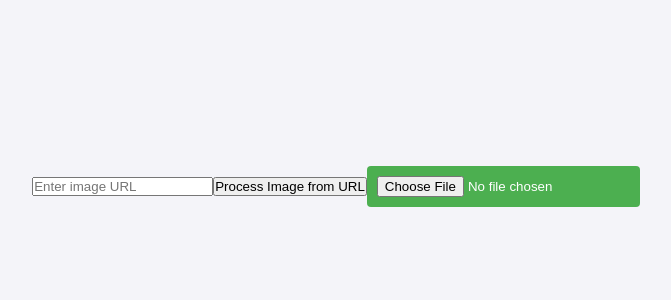
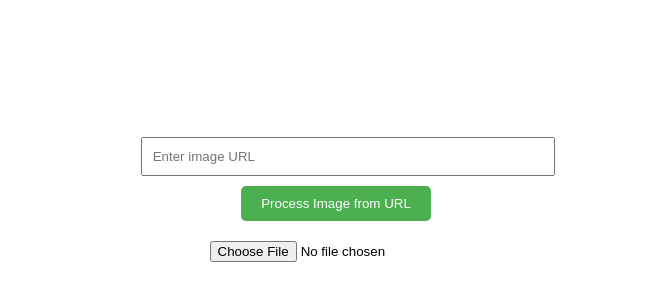
Before and after one commit to cranberrymuffin/ascii-art, a React (Vite) app: page / in a window 1280 px wide. Shown: the part 204-504 px from the top of the page, without its empty margins (304-975 px from the left). Built offline with nearby package versions, Linux system fonts and the light colour scheme.

Commit message:
converts to ascii art and div sizing

```diff
--- a/src/App.tsx
+++ b/src/App.tsx
@@ -1,16 +1,16 @@
 import React, { useState, ChangeEvent } from 'react';
 import { removeBackground } from '@imgly/background-removal';
+import './style.css'; // Import the styles
 
 const App = () => {
   const [imageUrl, setImageUrl] = useState<string | null>(null);
   const [asciiArt, setAsciiArt] = useState<string | null>(null);
   const [isLoading, setIsLoading] = useState<boolean>(false);
   const [imageUrlInput, setImageUrlInput] = useState<string>('');
+  const [isAsciiVisible, setIsAsciiVisible] = useState<boolean>(false);
 
-  // ASCII characters from dark to light
   const asciiChars: string[] = ['@', '#', '8', '&', 'o', ':', '*', '.', ' '];
 
-  // Convert image to grayscale and then to ASCII art
   const convertToAscii = (
     image: HTMLImageElement,
     width: number,
@@ -32,9 +32,8 @@ const App = () => {
       const r = pixels[i];
       const g = pixels[i + 1];
       const b = pixels[i + 2];
-      const a = pixels[i + 3]; // Alpha channel
+      const a = pixels[i + 3];
 
-      // Treat transparent pixels as white
       if (a < 128) {
         asciiStr += ' ';
       } else {
@@ -50,10 +49,9 @@ const App = () => {
       }
     }
 
-    return asciiStr.trimEnd();
+    return asciiStr.replace(/^(?:\s*\n)+/, '').trimEnd();
   };
 
-  // Function to process image (either URL or file)
   const processImage = async (imageSource: Blob | string) => {
     setIsLoading(true);
 
@@ -61,7 +59,6 @@ const App = () => {
       let imageUrl;
       let imageBlob: Blob | null = null;
 
-      // Fetch image from URL or use the file blob
       if (typeof imageSource === 'string') {
         const response = await fetch(imageSource);
         if (!response.ok) {
@@ -74,7 +71,6 @@ const App = () => {
         imageBlob = imageSource;
       }
 
-      // Remove background
       const removedBlob = await removeBackground(imageBlob);
       if (!removedBlob) {
         console.error('No background removed, returned blob is empty.');
@@ -87,9 +83,10 @@ const App = () => {
 
       const image = new Image();
       image.onload = () => {
-        const ascii = convertToAscii(image, 100, 100); // Adjust width and height as needed
+        const ascii = convertToAscii(image, 100, 100);
         setAsciiArt(ascii);
         setIsLoading(false);
+        setIsAsciiVisible(true);
       };
       image.src = url;
     } catch (error) {
@@ -115,29 +112,48 @@ const App = () => {
     }
   };
 
+  const handleBackToInput = () => {
+    setIsAsciiVisible(false);
+    setAsciiArt(null);
+    setImageUrlInput('');
+  };
+
   return (
-    <div>
+    <div className="app-container">
+      {isAsciiVisible ? (
+        <div className="ascii-art-container">
+          <pre>{asciiArt}</pre>
+          <button className="go-back-btn" onClick={handleBackToInput}>
+            Go Back
+          </button>
+        </div>
+      ) : (
+        <div className="input-container">
           {isLoading ? (
             <p>Loading...</p>
           ) : (
-        asciiArt && (
-          <pre>
-            <code>{asciiArt}</code>
-          </pre>
-        )
-      )}
-
-      {/* URL input for image */}
+            <>
               <input
                 type="text"
                 value={imageUrlInput}
                 onChange={handleUrlChange}
                 placeholder="Enter image URL"
+                className="input-field"
               />
-      <button onClick={handleUrlSubmit}>Process Image from URL</button>
-
-      {/* File input for local image */}
-      <input type="file" onChange={handleFileChange} accept="image/*" />
+              <button className="process-btn" onClick={handleUrlSubmit}>
+                Process Image from URL
+              </button>
+              <br />
+              <input
+                type="file"
+                onChange={handleFileChange}
+                accept="image/*"
+                className="file-input"
+              />
+            </>
+          )}
+        </div>
+      )}
     </div>
   );
 };
--- a/src/style.css
+++ b/src/style.css
@@ -1,71 +1,61 @@
-/* Global styles */
-* {
-  margin: 0;
-  padding: 0;
-  box-sizing: border-box;
-}
-
-body {
-  font-family: Arial, sans-serif;
-  background-color: #f4f4f9;
-  color: #333;
+/* Full-screen container for the app */
+.app-container {
+  height: 100vh;
   display: flex;
   justify-content: center;
   align-items: center;
-  height: 100vh;
 }
 
-/* Container styles */
-.container {
-  display: flex;
-  flex-direction: column;
-  justify-content: center;
-  align-items: center;
-  background-color: white;
+/* Full-screen ASCII art display */
+.ascii-art-container {
+  white-space: pre-wrap;
+  font-family: 'Monospace', sans-serif;
+  font-size: 12px;
+  color: hotpink;
   padding: 20px;
-  border-radius: 8px;
-  box-shadow: 0 4px 8px rgba(0, 0, 0, 0.1);
+  position: relative;
   width: 100%;
-  max-width: 500px;
+  height: 100%;
 }
 
-/* File input button */
-input[type='file'] {
-  margin-bottom: 20px;
-  padding: 10px;
+/* "Go Back" button */
+.go-back-btn {
+  position: absolute;
+  top: 20px;
+  left: 20px;
+  padding: 10px 20px;
   background-color: #4caf50;
   color: white;
   border: none;
-  border-radius: 4px;
+  border-radius: 5px;
   cursor: pointer;
 }
 
-input[type='file']:hover {
-  background-color: #45a049;
+/* Input and file selection container */
+.input-container {
+  text-align: center;
+  max-width: 400px;
 }
 
-/* Canvas styling */
-canvas {
-  border: 1px solid #ddd;
-  margin-top: 20px;
-  max-width: 100%;
-  display: block;
+/* Input field for URL */
+.input-field {
+  padding: 10px;
+  margin-bottom: 10px;
+  width: 100%;
 }
 
-/* Image Data section */
-h2 {
-  margin-top: 20px;
-  font-size: 20px;
-  font-weight: bold;
+/* Process button */
+.process-btn {
+  padding: 10px 20px;
+  background-color: #4caf50;
+  color: white;
+  border: none;
+  border-radius: 5px;
+  cursor: pointer;
 }
 
-pre {
-  background-color: #f4f4f4;
-  padding: 15px;
-  border-radius: 5px;
-  white-space: pre-wrap;
-  word-wrap: break-word;
-  font-size: 14px;
-  max-width: 100%;
-  overflow-x: auto;
+/* File input */
+.file-input {
+  margin-top: 10px;
+  padding: 10px;
 }
```
Lines whose indentation alone changed are shown as unchanged.
